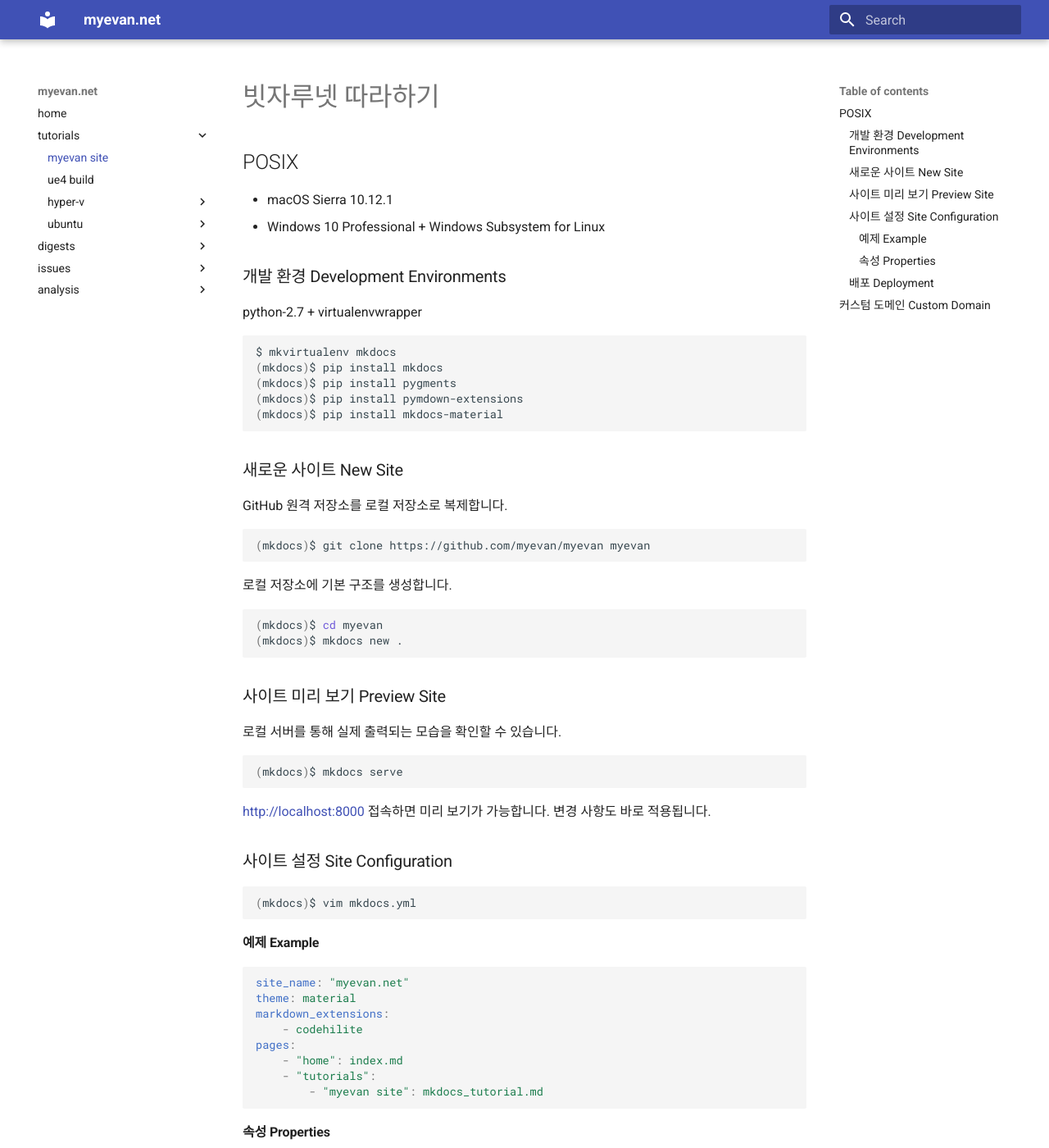
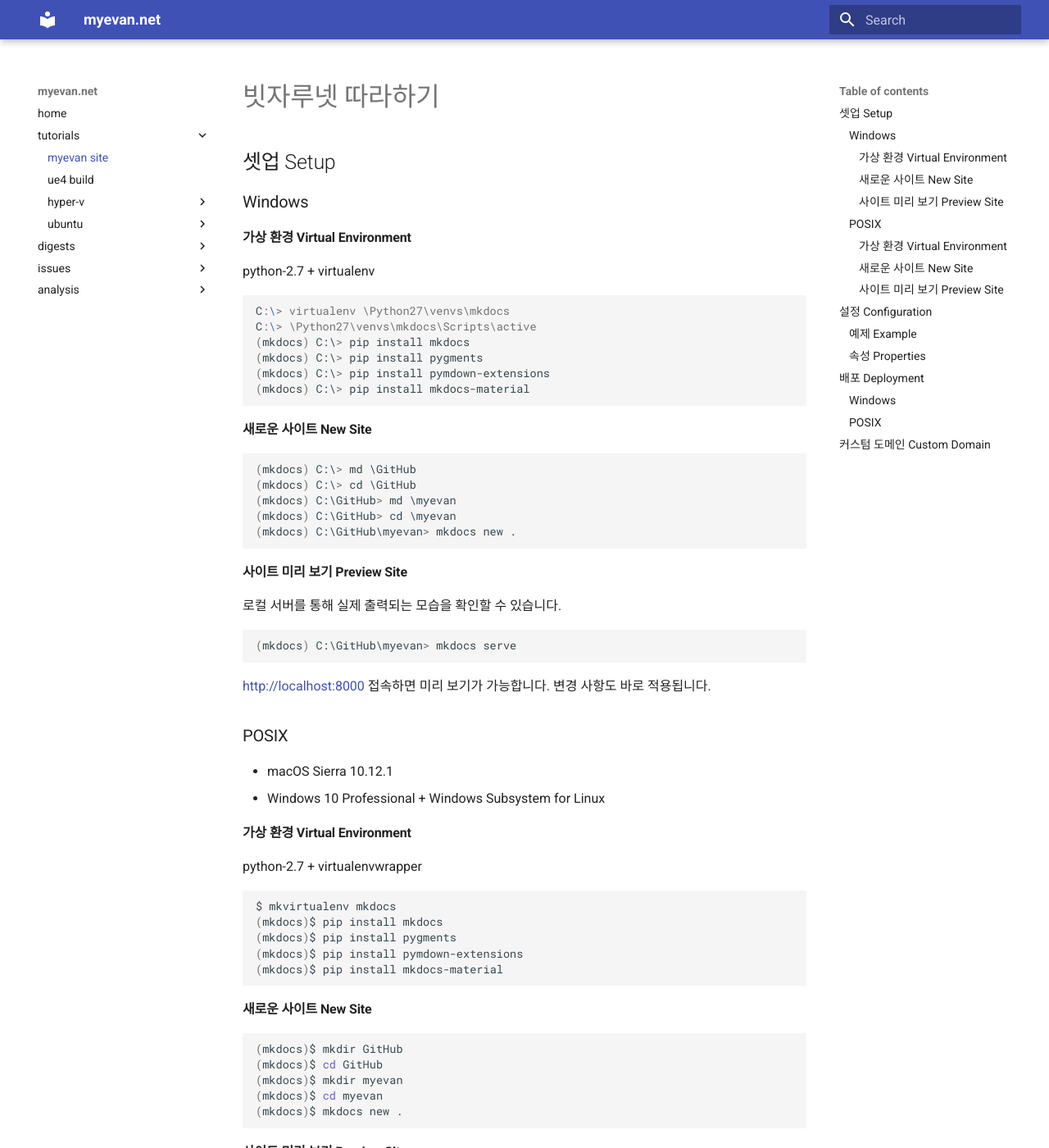
Before and after one commit to myevan/myevan-home, an MkDocs documentation site: the page built from docs/myevan_site_tutorial.md, in a window 1280 px wide and 1400 px high. Shown: the whole window at 82% size. Built offline with MkDocs 1.6.1 and Material for MkDocs 9.7.7, drawn with Linux system fonts in a browser that asks for light colours; old or Windows-style settings are respelled for this version of MkDocs; some of the changed text lies outside the part shown.

Commit message:
빗자루네 따라하기: 윈도우 환굥 내용 보강

```diff
--- a/docs/myevan_site_tutorial.md
+++ b/docs/myevan_site_tutorial.md
@@ -1,11 +1,45 @@
 # 빗자루넷 따라하기
 
-## POSIX
+## 셋업 Setup
+
+### Windows
+
+#### 가상 환경 Virtual Environment
+
+python-2.7 + virtualenv
+
+    :::bat
+    C:\> virtualenv \Python27\venvs\mkdocs
+    C:\> \Python27\venvs\mkdocs\Scripts\active
+    (mkdocs) C:\> pip install mkdocs
+    (mkdocs) C:\> pip install pygments
+    (mkdocs) C:\> pip install pymdown-extensions
+    (mkdocs) C:\> pip install mkdocs-material
+
+#### 새로운 사이트 New Site
+
+    :::bat
+    (mkdocs) C:\> md \GitHub
+    (mkdocs) C:\> cd \GitHub
+    (mkdocs) C:\GitHub> md \myevan
+    (mkdocs) C:\GitHub> cd \myevan
+    (mkdocs) C:\GitHub\myevan> mkdocs new .
+
+#### 사이트 미리 보기 Preview Site
+
+로컬 서버를 통해 실제 출력되는 모습을 확인할 수 있습니다.
+
+    :::bat
+    (mkdocs) C:\GitHub\myevan> mkdocs serve
+
+<http://localhost:8000> 접속하면 미리 보기가 가능합니다. 변경 사항도 바로 적용됩니다.
+
+### POSIX
 
 * macOS Sierra 10.12.1
 * Windows 10 Professional + Windows Subsystem for Linux
 
-### 개발 환경 Development Environments
+#### 가상 환경 Virtual Environment
 
 python-2.7 + virtualenvwrapper
 
@@ -16,20 +50,16 @@ python-2.7 + virtualenvwrapper
     (mkdocs)$ pip install pymdown-extensions
     (mkdocs)$ pip install mkdocs-material
 
-### 새로운 사이트 New Site
-
-GitHub 원격 저장소를 로컬 저장소로 복제합니다.
+#### 새로운 사이트 New Site
 
     :::bash
-    (mkdocs)$ git clone https://github.com/myevan/myevan myevan
-
-로컬 저장소에 기본 구조를 생성합니다.
-
-    :::bash
+    (mkdocs)$ mkdir GitHub
+    (mkdocs)$ cd GitHub
+    (mkdocs)$ mkdir myevan
     (mkdocs)$ cd myevan
     (mkdocs)$ mkdocs new .
 
-### 사이트 미리 보기 Preview Site
+#### 사이트 미리 보기 Preview Site
 
 로컬 서버를 통해 실제 출력되는 모습을 확인할 수 있습니다.
 
@@ -38,12 +68,11 @@ GitHub 원격 저장소를 로컬 저장소로 복제합니다.
 
 <http://localhost:8000> 접속하면 미리 보기가 가능합니다. 변경 사항도 바로 적용됩니다.
 
-### 사이트 설정 Site Configuration
+## 설정 Configuration
 
-    :::bash
-    (mkdocs)$ vim mkdocs.yml
+### 예제 Example
 
-#### 예제 Example
+    mkdocs.yml
 
     :::yaml
     site_name: "myevan.net"
@@ -55,16 +84,44 @@ GitHub 원격 저장소를 로컬 저장소로 복제합니다.
         - "tutorials":
             - "myevan site": mkdocs_tutorial.md
 
-#### 속성 Properties
+### 속성 Properties
 
-* site_name: 사이트 이름
-* theme: 테마
-* markdown_extensions: 마크 다운 확장
-    * codehilite: 문법 강조 지원
-* pages: 페이지 이름과 마크다운 파일 맵핑, 계층 구조 지원
+* `site_name`: 사이트 이름
+* `theme`: 테마
+* `markdown_extensions`: 마크 다운 확장
+    * `codehilite`: 문법 강조 지원
+* `pages`: 페이지 이름과 마크다운 파일 맵핑, 계층 구조 지원
 
 
-### 배포 Deployment
+## 배포 Deployment
+
+### Windows
+
+페이지 저장소를 site 디렉토리에 클론 받습니다.
+
+    :::bat
+    (mkdocs) C:\GitHub\myevan> git clone https://github.com/myevan/myevan.github.io site
+
+홈 저장소에서 site 디렉토리를 버전 관리하지 않도록 무시 설정해 줍니다.
+
+    :::bat
+    (mkdocs) C:\GitHub\myevan> vim .gitignore
+    /site
+
+빌드하면 site 디렉토리에 정적 사이트가 만들어집니다.
+
+    :::bat
+    (mkdocs) C:\GitHub\myevan> mkdocs build
+
+git 을 사용해서 정적 사이트 배포가 가능합니다.
+
+    :::bat
+    (mkdocs)$ C:\GitHub\myevan> (cd site;git commit -a)
+    (mkdocs)$ C:\GitHub\myevan> (cd site;git push)
+
+배포된 사이트는 <https://myevan.github.io> 에서 확인 가능합니다.
+
+### POSIX
 
 페이지 저장소를 site 디렉토리에 클론 받습니다.
 
```
